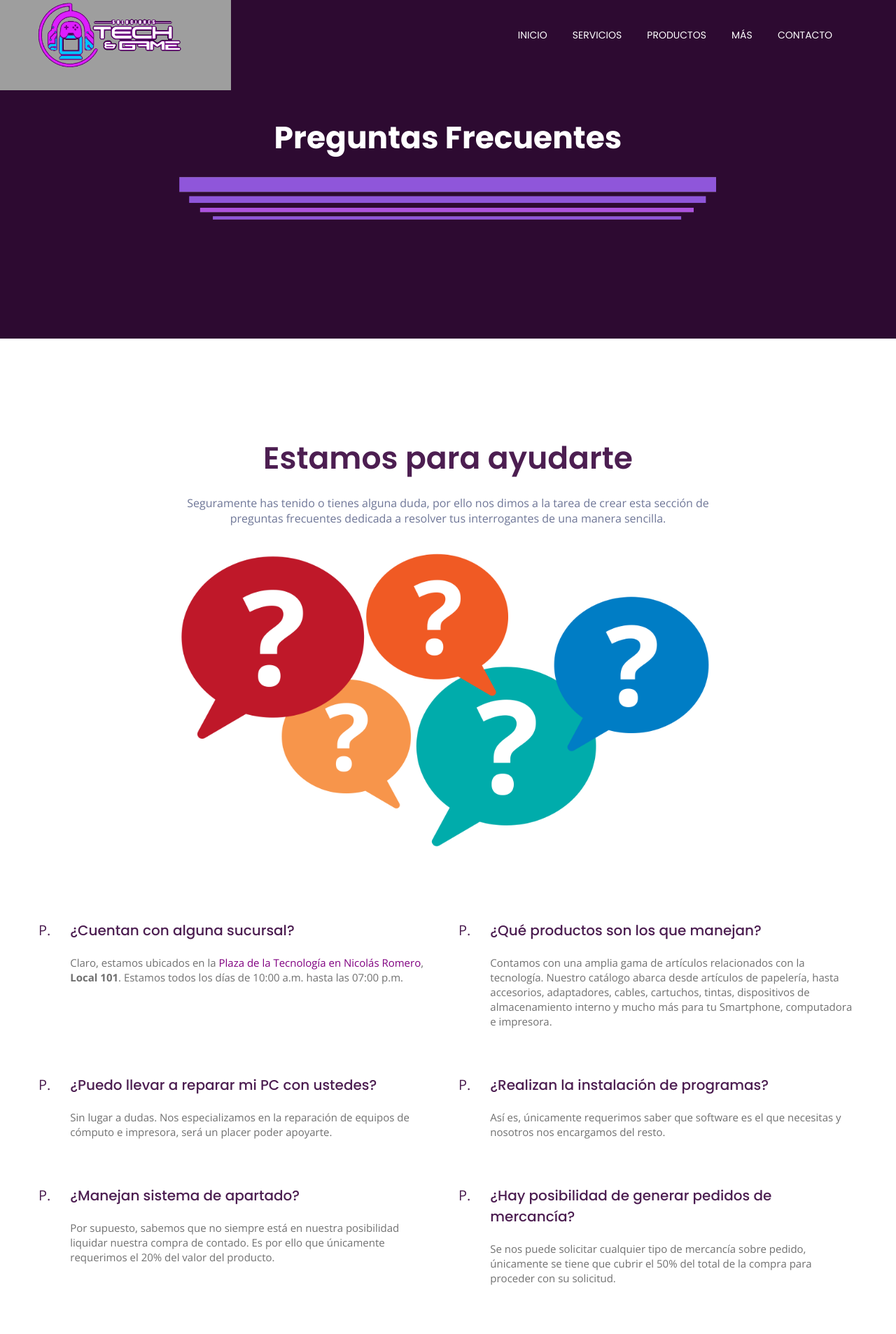
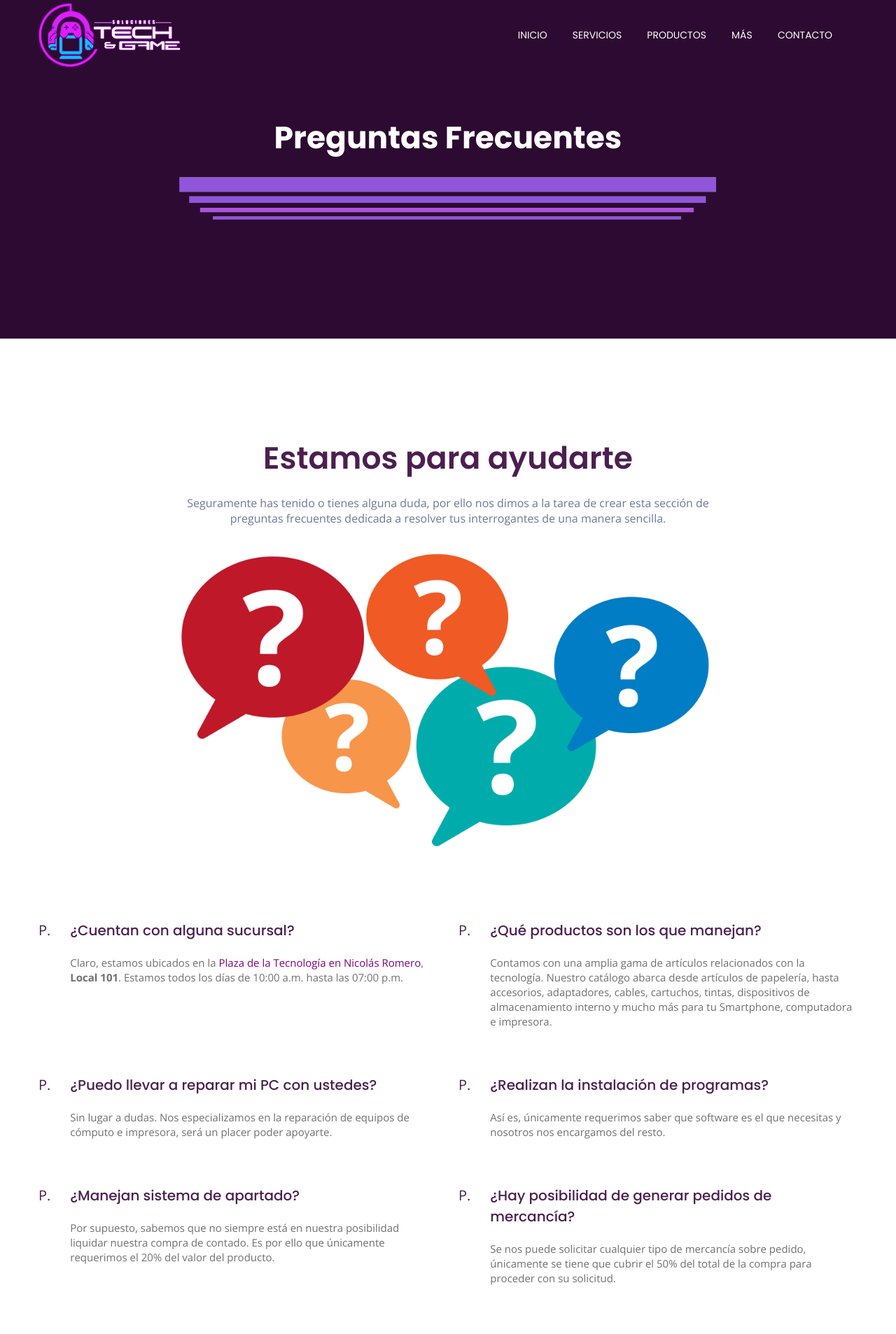
Before and after one commit to DavidZerox8/tech-game, a PHP site: page /pf.php in a window 1280 px wide. Shown: the top 1907 px of the page at 70% size. Run offline with PHP 8.4, Linux system fonts and the light colour scheme; grey boxes are pictures that could not be loaded.

Commit message:
Se modificaron los archivos omitir el uso de la imagen conflictiva

```diff
--- a/blog.php
+++ b/blog.php
@@ -109,7 +109,6 @@
             </div>
             <!-- Slider Shape -->
             <div class="slider-shape d-none d-lg-block">
-                <img class="slider-shape1" src="assets/img/hero/top-left-shape.png" height="130" width="330" alt="">
             </div>
         </div>
         <!-- Slider Area End -->
--- a/contact.php
+++ b/contact.php
@@ -108,7 +108,6 @@
             </div>
             <!-- Slider Shape -->
             <div class="slider-shape d-none d-lg-block">
-                <img class="slider-shape1" src="assets/img/hero/top-left-shape.png" height="130" width="330" alt="">
             </div>
         </div>
         <!-- Slider Area End -->
--- a/index.php
+++ b/index.php
@@ -184,7 +184,6 @@
                 </div>
             </div>
             <div class="slider-shape d-none d-lg-block">
-                <img class="slider-shape1" src="assets/img/hero/top-left-shape.png" height="130" width="330" alt="">
             </div>
         </div>
         <section class="team-area section-bg1">
--- a/pf.php
+++ b/pf.php
@@ -112,7 +112,6 @@
             </div>
             <!-- Slider Shape -->
             <div class="slider-shape d-none d-lg-block">
-                <img class="slider-shape1" src="assets/img/hero/top-left-shape.png" height="130" width="330" alt="">
             </div>
         </div>
         <!-- Slider Area End -->
--- a/products.php
+++ b/products.php
@@ -188,7 +188,6 @@
             </div>
             <!-- Slider Shape -->
             <div class="slider-shape d-none d-lg-block">
-                <img class="slider-shape1" src="assets/img/hero/top-left-shape.png" height="130" width="330" alt="">
             </div>
         </div>
         <!-- Slider Area End -->
--- a/ruleta.php
+++ b/ruleta.php
@@ -132,7 +132,6 @@
             </div>
             <!-- Slider Shape -->
             <div class="slider-shape d-none d-lg-block">
-                <img class="slider-shape1" src="assets/img/hero/top-left-shape.png" alt="">
             </div>
         </div>
         <!-- Slider Area End -->
--- a/services.php
+++ b/services.php
@@ -160,7 +160,6 @@
             </div>
             <!-- Slider Shape -->
             <div class="slider-shape d-none d-lg-block">
-                <img class="slider-shape1" src="assets/img/hero/top-left-shape.png" height="130" width="330" alt="">
             </div>
         </div>
         <!-- Slider Area End -->
--- a/windows.php
+++ b/windows.php
@@ -107,7 +107,6 @@
             </div>
             <!-- Slider Shape -->
             <div class="slider-shape d-none d-lg-block">
-                <img class="slider-shape1" src="assets/img/hero/top-left-shape.png" height="130" width="330" alt="">
             </div>
         </div>
         <!-- Slider Area End -->
```
Also changed, not shown: 1 other file.
